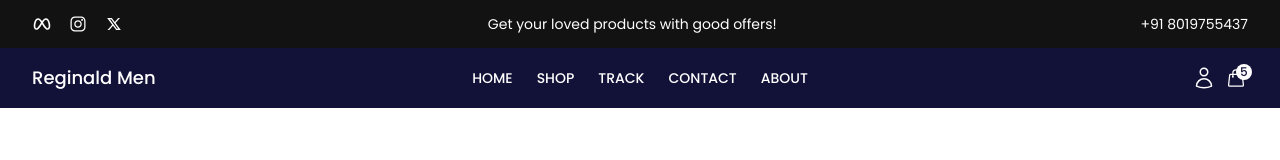
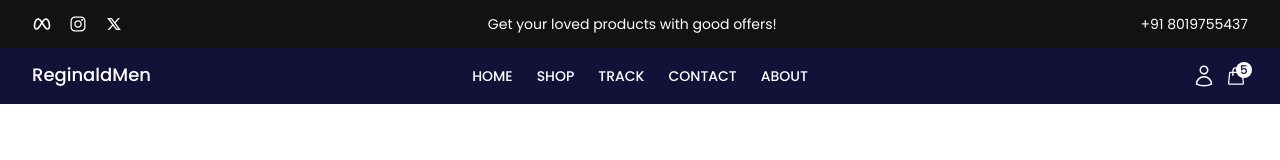
Before and after one commit to NeeraJkumarkondabattula/Rabbit, a React (Vite) app in the folder client/: page / in a window 1280 px wide. Shown: the top 160 px of the page. Built offline with nearby package versions, Linux system fonts and the light colour scheme.

Commit message:
Navbar Updated

```diff
--- a/client/src/components/Layout/Navbar.jsx
+++ b/client/src/components/Layout/Navbar.jsx
@@ -11,8 +11,10 @@ const Navbar = () => {
     <div className="bg-[#121239] text-white">
       <nav className="relative container mx-auto flex items-center justify-between py-4 px-8 font-Poppins">
         <div className="z-10">
-          <Link to="/" className="font-medium text-lg">
-            Reginald Men
+          <Link to="/" className="font-medium text-lg leading-tight">
+            Reginald
+            <br className="md:hidden" />
+            Men
           </Link>
         </div>
 
```
